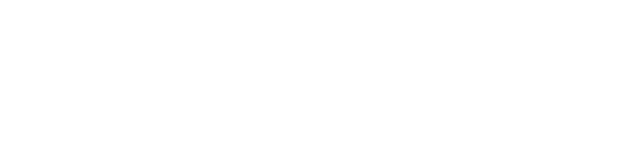
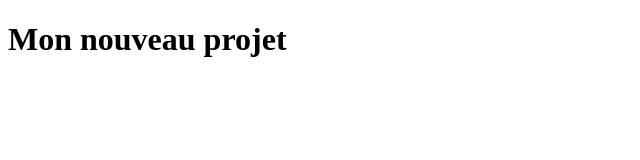
Before and after one commit to Celia332/my-super-website, a plain HTML site: page index.html in a window 1280 px wide. Shown: the whole page, without its empty margins (0-640 px from the left). Drawn offline with Linux system fonts and the light colour scheme.

Commit message:
modifie index

```diff
--- a/index.html
+++ b/index.html
@@ -5,6 +5,6 @@
   <title>title</title>
 </head>
 <body>
-
+<h1> Mon nouveau projet</h1>
 </body>
 </html>
```
